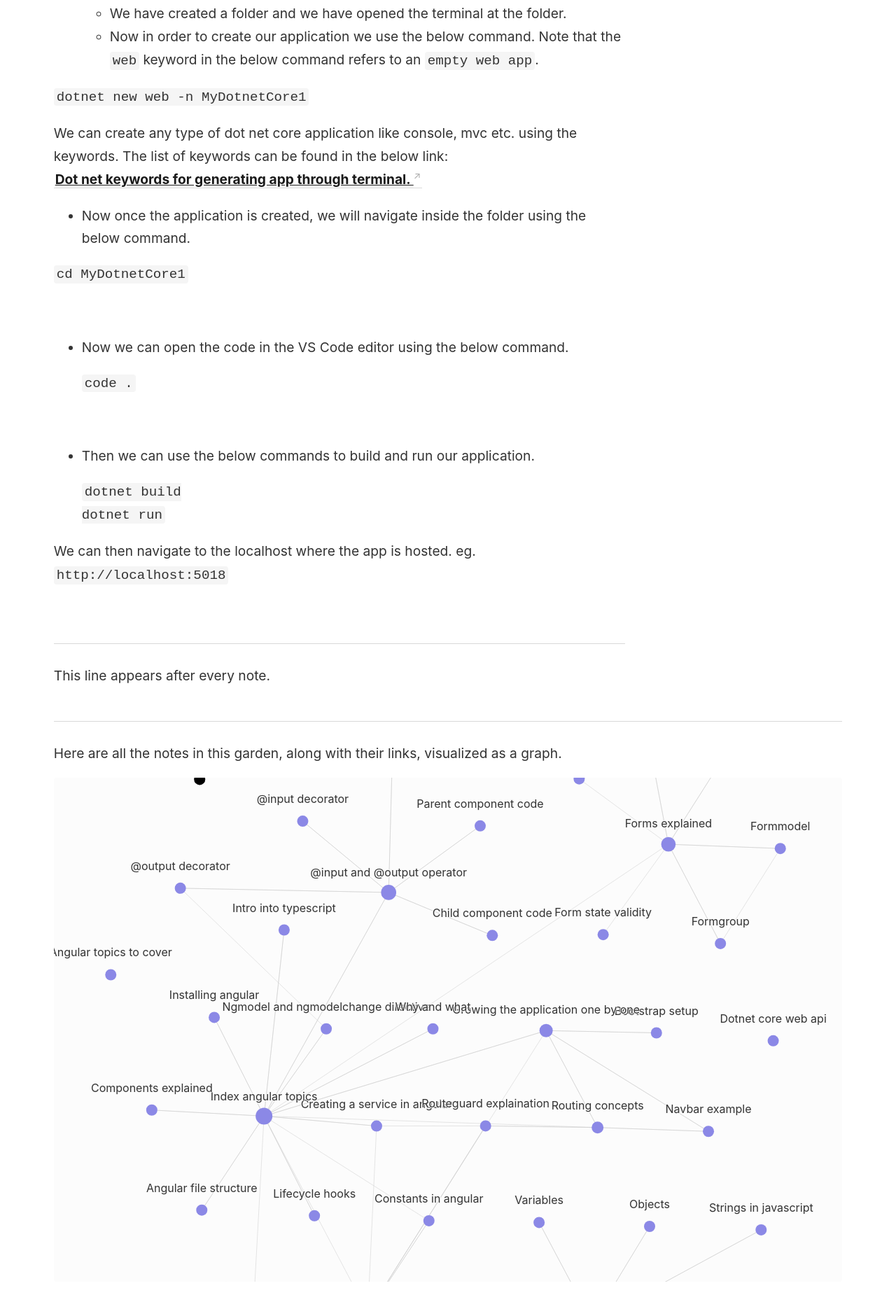
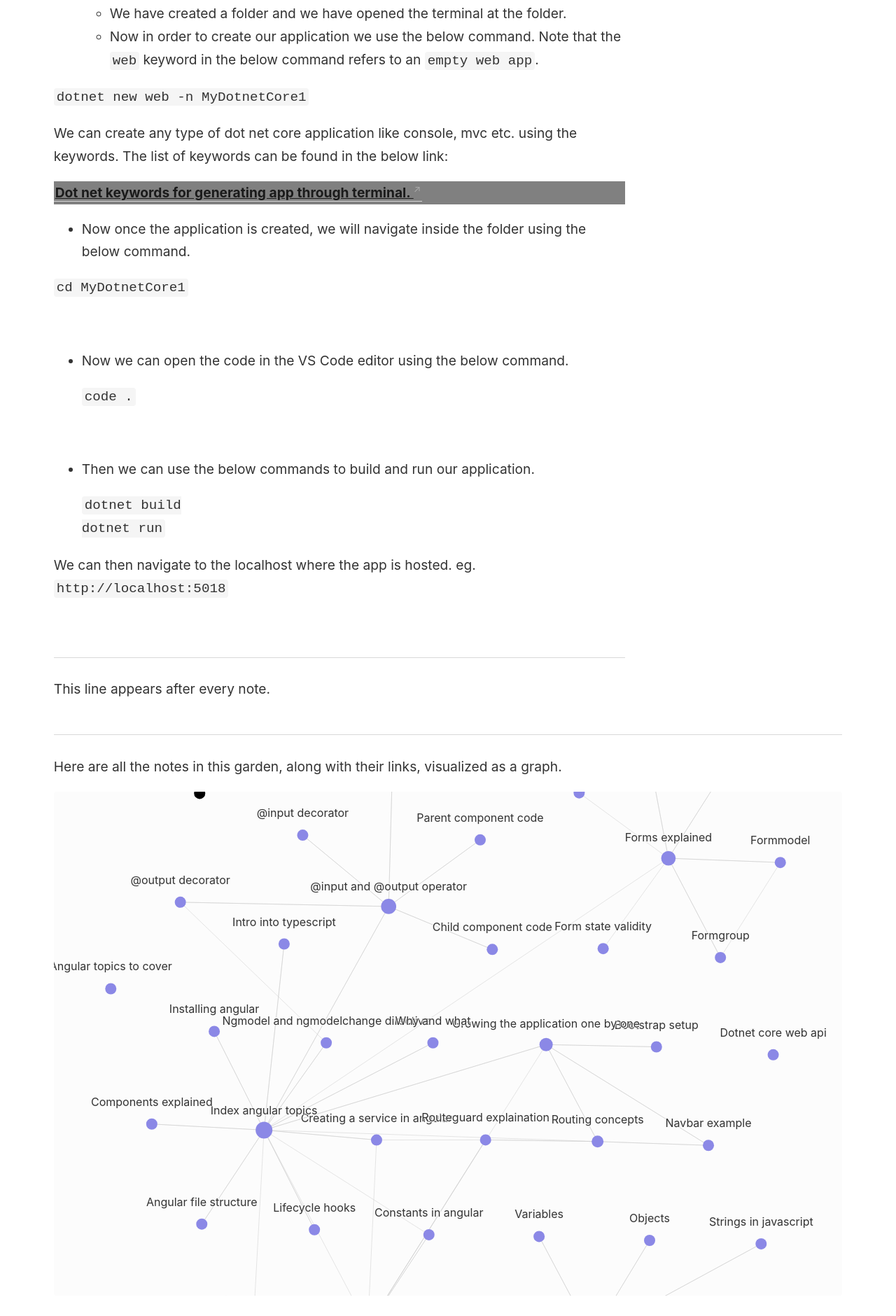
Before and after one commit to PritamDe166/ObsidianDigitalGarden, a Jekyll site: the page built from _notes/Study/DotNet Core/Installation and new project.md, in a window 1280 px wide. Shown: the part 909-2789 px from the top of the page at 70% size. Built offline with Jekyll 4.4.1, drawn with Linux system fonts in a browser that asks for light colours.

Commit message:
Update Installation and new project.md

```diff
--- a/_notes/Study/DotNet Core/Installation and new project.md
+++ b/_notes/Study/DotNet Core/Installation and new project.md
@@ -35,7 +35,8 @@ dotnet new web -n MyDotnetCore1
 
 We can create any type of dot net core application like console, mvc etc. using the keywords.
 	  The list of keywords can be found in the below link:<br>
-	<a href="https://learn.microsoft.com/en-us/dotnet/core/tools/dotnet-new"> <u><b>Dot net keywords for generating app through terminal. </b></u></a>
+<div style="background-color: grey;">	<a href="https://learn.microsoft.com/en-us/dotnet/core/tools/dotnet-new"> <u><b>Dot net keywords for generating app through terminal. </b></u></a>
+</div>
 
 - Now once the application is created, we will navigate inside the folder using the below command.
 
```
